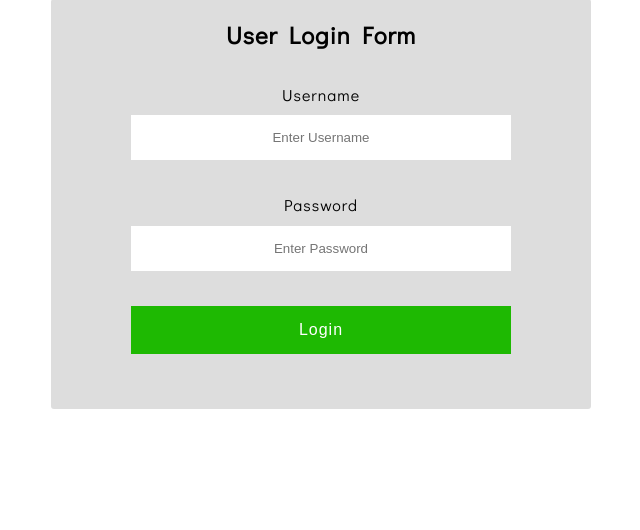
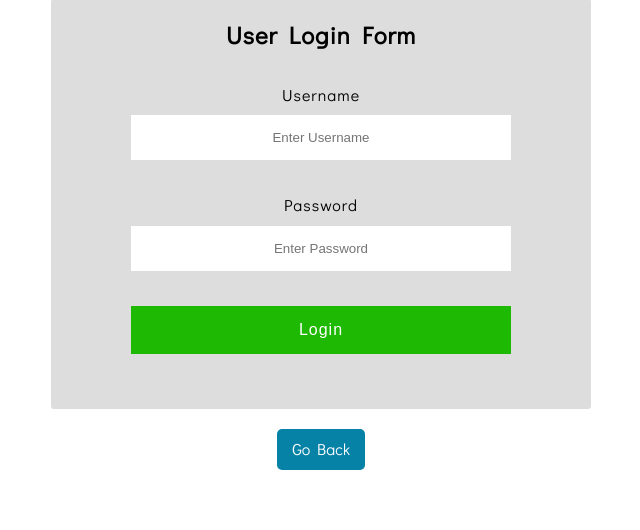
Before and after one commit to gowthamBhat/Air-Bus-Helicopter-Service, a PHP site: page /hal/user/user-login.php in a window 1280 px wide. Shown: the part 74-604 px from the top of the page, without its empty margins (319-959 px from the left). Run offline with PHP 8.4, Linux system fonts and the light colour scheme.

Commit message:
go-back button added into login pages

```diff
--- a/admin/admin-login.php
+++ b/admin/admin-login.php
@@ -92,7 +92,7 @@ if (isset($_SESSION['admin_name'])) {
 				</div>
 			</div>
 		</div>
-
+					<center> <a class="go-back" href="http://localhost/hal/index.php" >Go Back</a> </center>
 	</body>
 
 	</html>
--- a/user/user-login.php
+++ b/user/user-login.php
@@ -98,7 +98,7 @@ if (isset($_SESSION['username'])) {
 			</div>
 		</div>
 
-
+		<center> <a class="go-back" href="http://localhost/hal/index.php" >Go Back</a> </center>
 	</body>
 
 	</html>
```
